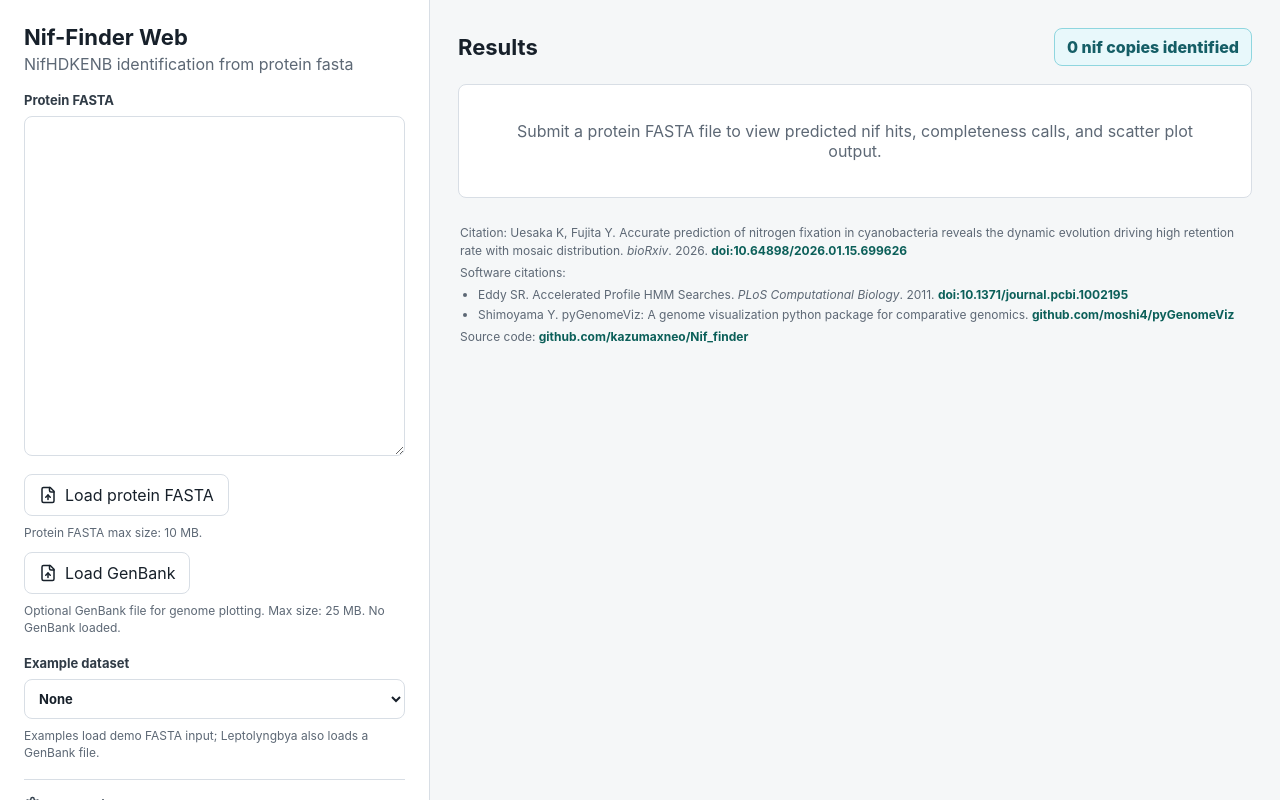
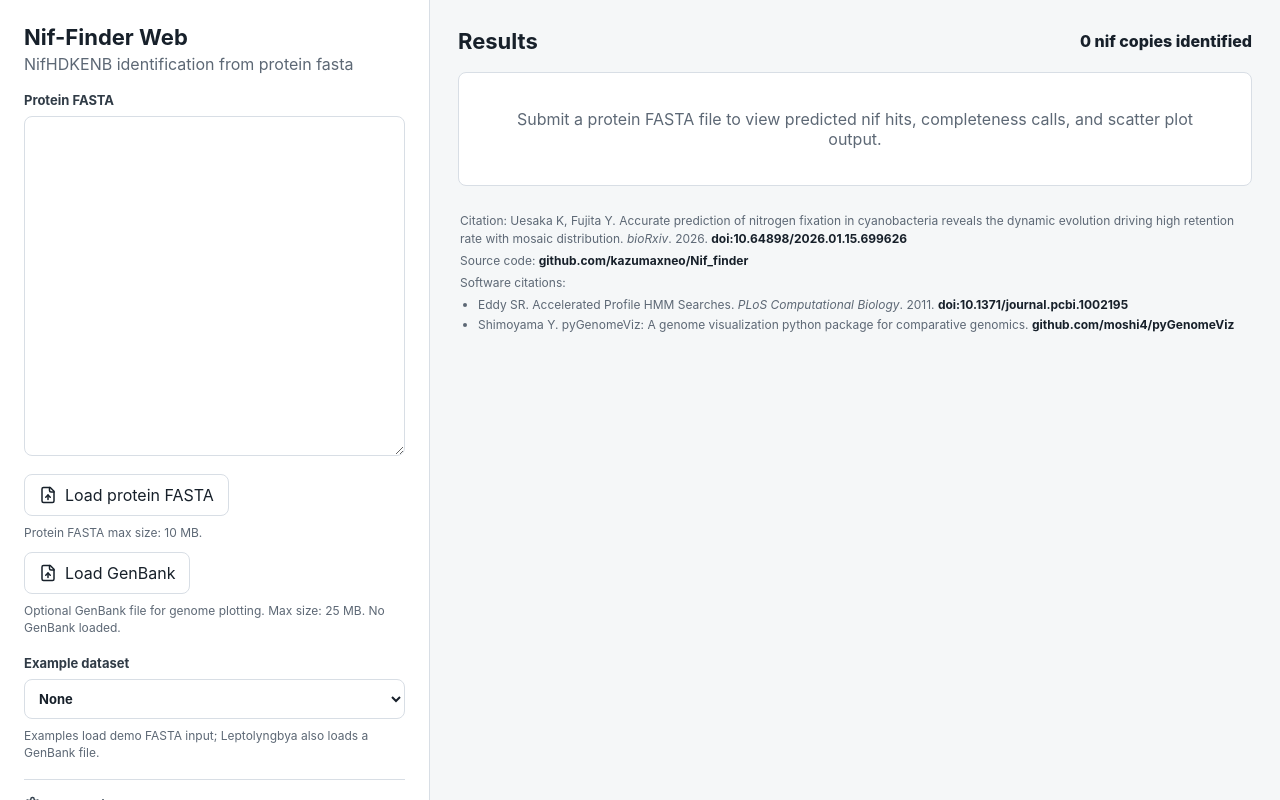
Before and after one commit to kazumaxneo/Nif_finder, a Next.js app in the folder web/: page / in a window 1280 px wide. Shown: the top 800 px of the page. Built offline with nearby package versions, Linux system fonts and the light colour scheme.

Commit message:
Refine footer link and result count styling

```diff
--- a/web/app/globals.css
+++ b/web/app/globals.css
@@ -293,12 +293,8 @@ input:focus {
 }
 
 .counter {
-  background: #e8f8fb;
-  border: 1px solid #8fd6df;
-  border-radius: 8px;
-  color: #155e66;
+  color: var(--ink);
   font-weight: 800;
-  padding: 8px 12px;
 }
 
 .notice {
@@ -456,7 +452,7 @@ th {
 }
 
 .site-footer a {
-  color: var(--primary-strong);
+  color: var(--ink);
   font-weight: 700;
   text-decoration: none;
 }
--- a/web/app/page.tsx
+++ b/web/app/page.tsx
@@ -639,6 +639,12 @@ export default function Home() {
               doi:10.64898/2026.01.15.699626
             </a>
           </p>
+          <p>
+            Source code:{" "}
+            <a href="https://github.com/kazumaxneo/Nif_finder" target="_blank" rel="noreferrer">
+              github.com/kazumaxneo/Nif_finder
+            </a>
+          </p>
           <div className="software-citations">
             <p>Software citations:</p>
             <ul>
@@ -656,12 +662,6 @@ export default function Home() {
               </li>
             </ul>
           </div>
-          <p>
-            Source code:{" "}
-            <a href="https://github.com/kazumaxneo/Nif_finder" target="_blank" rel="noreferrer">
-              github.com/kazumaxneo/Nif_finder
-            </a>
-          </p>
         </footer>
       </section>
     </main>
```
